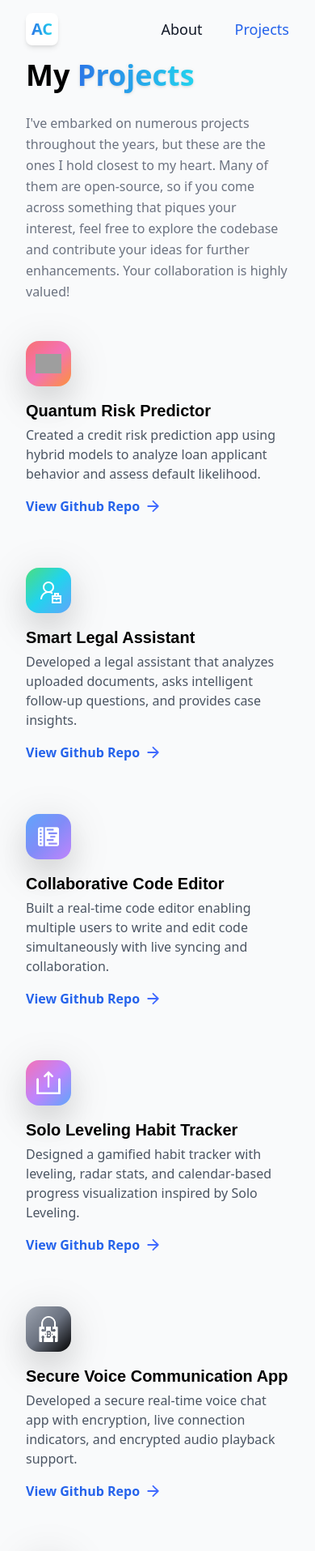
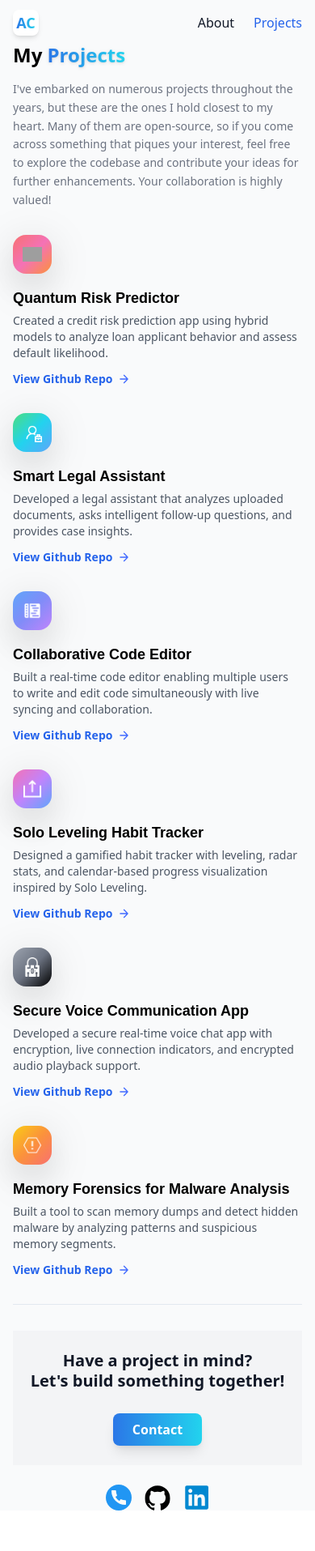
Before and after one commit to heatblaze/Portfolio, a React (Vite) app: page /projects in a window 390 px wide. Shown: the top 1915 px of the page at 81% size. After the commit the page ends 1865 px from the top, so only its background shows below. Built offline with nearby package versions, Linux system fonts and the light colour scheme; grey boxes are pictures that could not be loaded.

Commit message:
Fix responsive sizing for mobile and tablet

```diff
--- a/src/components/CTA.jsx
+++ b/src/components/CTA.jsx
@@ -3,14 +3,14 @@ import { Link } from 'react-router-dom';
 
 const CTA = () => {
   return (
-    <section className="w-full bg-gray-100 py-10 px-8 flex flex-col md:flex-row items-center justify-between gap-6">
-      <p className="font-extrabold text-2xl md:text-3xl text-gray-900 mb-4 md:mb-0 leading-tight">
+    <section className="w-full bg-gray-100 py-6 sm:py-8 md:py-10 px-4 sm:px-6 md:px-8 flex flex-col md:flex-row items-center justify-between gap-4 sm:gap-6">
+      <p className="font-extrabold text-xl sm:text-2xl md:text-3xl text-gray-900 mb-3 sm:mb-4 md:mb-0 leading-tight text-center md:text-left">
         Have a project in mind?<br />
         Let's build something together!
       </p>
       <Link
         to="/contact"
-        className="bg-gradient-to-r from-blue-500 to-cyan-400 text-white font-semibold py-3 px-8 rounded-lg shadow-lg transition hover:from-blue-600 hover:to-cyan-500 text-lg"
+        className="bg-gradient-to-r from-blue-500 to-cyan-400 text-white font-semibold py-2 sm:py-3 px-6 sm:px-8 rounded-lg shadow-lg transition hover:from-blue-600 hover:to-cyan-500 text-base sm:text-lg"
       >
         Contact
       </Link>
--- a/src/components/HomeInfo.jsx
+++ b/src/components/HomeInfo.jsx
@@ -4,21 +4,21 @@ import { arrow } from '../assets/icons';
 
 
 const InfoBox = ({ link, text, btnText }) => (
-    <div className="bg-blue-500 rounded-xl shadow-lg px-8 py-6 text-white flex flex-col items-center">
-      <p className="mb-4 text-center">{text}</p>
+    <div className="bg-blue-500 rounded-xl shadow-lg px-4 sm:px-6 md:px-8 py-4 sm:py-5 md:py-6 text-white flex flex-col items-center max-w-sm mx-auto">
+      <p className="mb-3 sm:mb-4 text-center text-sm sm:text-base">{text}</p>
       <Link
         to={link}
-        className="bg-white text-blue-600 font-semibold py-3 px-6 rounded-lg shadow hover:bg-blue-100 transition w-full flex items-center justify-center gap-2"
+        className="bg-white text-blue-600 font-semibold py-2 sm:py-3 px-4 sm:px-6 rounded-lg shadow hover:bg-blue-100 transition w-full flex items-center justify-center gap-2 text-sm sm:text-base"
       >
         {btnText}
-        <img src={arrow} className="w-4 h-4 object-contain" />
+        <img src={arrow} className="w-3 h-3 sm:w-4 sm:h-4 object-contain" />
       </Link>
     </div>
   );
 
 const renderContent = {
     1: (
-        <h1 className="mb-4 text-center bg-blue-500 py-4 px-8 text-white mx-5 rounded-xl shadow-lg">
+        <h1 className="mb-4 text-center bg-blue-500 py-3 sm:py-4 px-4 sm:px-6 md:px-8 text-white mx-4 sm:mx-5 rounded-xl shadow-lg text-sm sm:text-base max-w-sm mx-auto">
           Hi, I am <span className="font-semibold">Aditya</span>👋
           <br />
           A CS student working and learning about multiple tech domains.
@@ -33,7 +33,7 @@ const renderContent = {
     ),
     3: (
         <InfoBox
-            text="Done a quiet handfull of projects. Curoius to check them out?"
+            text="Done a handful of projects. Curious to check them out?"
             link="/projects"
             btnText="Visit my portfolio"
         />
--- a/src/components/Navbar.jsx
+++ b/src/components/Navbar.jsx
@@ -2,13 +2,13 @@ import { NavLink } from "react-router-dom";
 
 const Navbar = () => (
   <header className="w-full absolute top-0 left-0 z-50 bg-transparent">
-    <div className="max-w-5xl mx-auto flex items-center justify-between px-8 py-4">
+    <div className="max-w-5xl mx-auto flex items-center justify-between px-4 sm:px-6 md:px-8 py-3 sm:py-4">
       {/* Logo on the left */}
-      <NavLink to="/" className="w-10 h-10 rounded-lg bg-white flex items-center justify-center font-bold shadow-md">
-        <span className="bg-gradient-to-r from-blue-500 to-cyan-400 bg-clip-text text-transparent text-xl font-bold">AC</span>
+      <NavLink to="/" className="w-8 h-8 sm:w-10 sm:h-10 rounded-lg bg-white flex items-center justify-center font-bold shadow-md">
+        <span className="bg-gradient-to-r from-blue-500 to-cyan-400 bg-clip-text text-transparent text-lg sm:text-xl font-bold">AC</span>
       </NavLink>
       {/* Links on the right */}
-      <nav className="flex gap-10 text-lg font-medium">
+      <nav className="flex gap-6 sm:gap-8 md:gap-10 text-base sm:text-lg font-medium">
         <NavLink
           to="/about"
           className={({ isActive }) =>
--- a/src/pages/Home.jsx
+++ b/src/pages/Home.jsx
@@ -35,8 +35,13 @@ const Home = () => {
     let screenPosition = [0, -6.5, -43];
     let rotation = [0.1, 4.7, 0];
 
-    if(window.innerWidth < 768){
-        screenScale = [0.9, 0.9, 0.9];
+    if(window.innerWidth < 480){
+        screenScale = [0.6, 0.6, 0.6];
+        screenPosition = [0, -4, -30];
+    }
+    else if(window.innerWidth < 768){
+        screenScale = [0.75, 0.75, 0.75];
+        screenPosition = [0, -5, -35];
     }
     else{
         screenScale = [1, 1, 1];
@@ -48,10 +53,13 @@ const Home = () => {
    const adjustPlaneForScreenSize = () => {
     let screenScale, screenPosition;
 
-
-    if(window.innerWidth < 768){
-        screenScale = [1.5, 1.5, 1.5];
-        screenPosition = [0, -1.5, 0];
+    if(window.innerWidth < 480){
+        screenScale = [1, 1, 1];
+        screenPosition = [0, -1, 0];
+    }
+    else if(window.innerWidth < 768){
+        screenScale = [1.2, 1.2, 1.2];
+        screenPosition = [0, -1.2, 0];
     }
     else{
         screenScale = [3, 3, 3];
--- a/src/pages/Projects.jsx
+++ b/src/pages/Projects.jsx
@@ -17,18 +17,18 @@ const gradients = [
 
 const Projects = () => {
   return (
-    <section className="max-w-6xl mx-auto px-8 pt-16 bg-gray-50">
-      <h1 className="text-4xl font-bold leading-relaxed">
+    <section className="max-w-6xl mx-auto px-4 sm:px-6 md:px-8 pt-12 sm:pt-16 bg-gray-50">
+      <h1 className="text-2xl sm:text-3xl md:text-4xl font-bold leading-relaxed">
         My{' '}
         <span className="inline-block bg-gradient-to-r from-blue-500 to-cyan-400 bg-clip-text text-transparent drop-shadow font-bold">
           Projects
         </span>
       </h1>
-      <p className="text-gray-500 text-base leading-relaxed mb-8 mt-4">
+      <p className="text-gray-500 text-sm sm:text-base leading-relaxed mb-6 sm:mb-8 mt-3 sm:mt-4">
         I've embarked on numerous projects throughout the years, but these are the ones I hold closest to my heart. Many of them are open-source, so if you come across something that piques your interest, feel free to explore the codebase and contribute your ideas for further enhancements. Your collaboration is highly valued!
       </p>
       {/* Responsive two-column grid */}
-      <div className="mt-12 grid grid-cols-1 md:grid-cols-2 gap-x-16 gap-y-16">
+      <div className="mt-8 sm:mt-12 grid grid-cols-1 md:grid-cols-2 gap-x-8 sm:gap-x-12 md:gap-x-16 gap-y-8 sm:gap-y-12 md:gap-y-16">
         {projects.map((project, idx) => (
           <motion.div
             key={project.name}
@@ -43,7 +43,7 @@ const Projects = () => {
               whileHover={{ scale: 1.15 }}
               transition={{ type: 'spring', stiffness: 300 }}
               className={`
-                w-14 h-14
+                w-12 h-12 sm:w-14 sm:h-14
                 flex items-center justify-center
                 rounded-2xl
                 shadow-2xl
@@ -60,29 +60,29 @@ const Projects = () => {
               <img
                 src={project.iconUrl}
                 alt="Project Icon"
-                className="w-8 h-8 object-contain"
+                className="w-6 h-6 sm:w-8 sm:h-8 object-contain"
               />
             </motion.div>
             {/* Text below the card, left-aligned */}
-            <h4 className="text-xl font-semibold mb-1 font-poppins">{project.name}</h4>
-            <p className="text-gray-600 text-base mb-4">{project.description}</p>
+            <h4 className="text-lg sm:text-xl font-semibold mb-1 font-poppins">{project.name}</h4>
+            <p className="text-gray-600 text-sm sm:text-base mb-3 sm:mb-4">{project.description}</p>
             <Link
               to={project.link}
               target="_blank"
               rel="noopener noreferrer"
-              className="font-semibold text-blue-600 flex items-center gap-2 hover:underline"
+              className="font-semibold text-blue-600 flex items-center gap-2 hover:underline text-sm sm:text-base"
             >
               View Github Repo
-              <img src={arrow} alt="arrow" className="w-4 h-4 object-contain" />
+              <img src={arrow} alt="arrow" className="w-3 h-3 sm:w-4 sm:h-4 object-contain" />
             </Link>
           </motion.div>
         ))}
       </div>
 
-      <hr className="border-slate-200 my-16"/>
+      <hr className="border-slate-200 my-8 sm:my-12 md:my-16"/>
 
       <CTA />
-      <div className="mt-4">
+      <div className="mt-3 sm:mt-4">
       <SocialLinks className="justify-center" />
       </div>
     </section>
```
Also changed, not shown: src/pages/About.jsx (+16 -16 lines), src/pages/Contact.jsx (+13 -13 lines).
